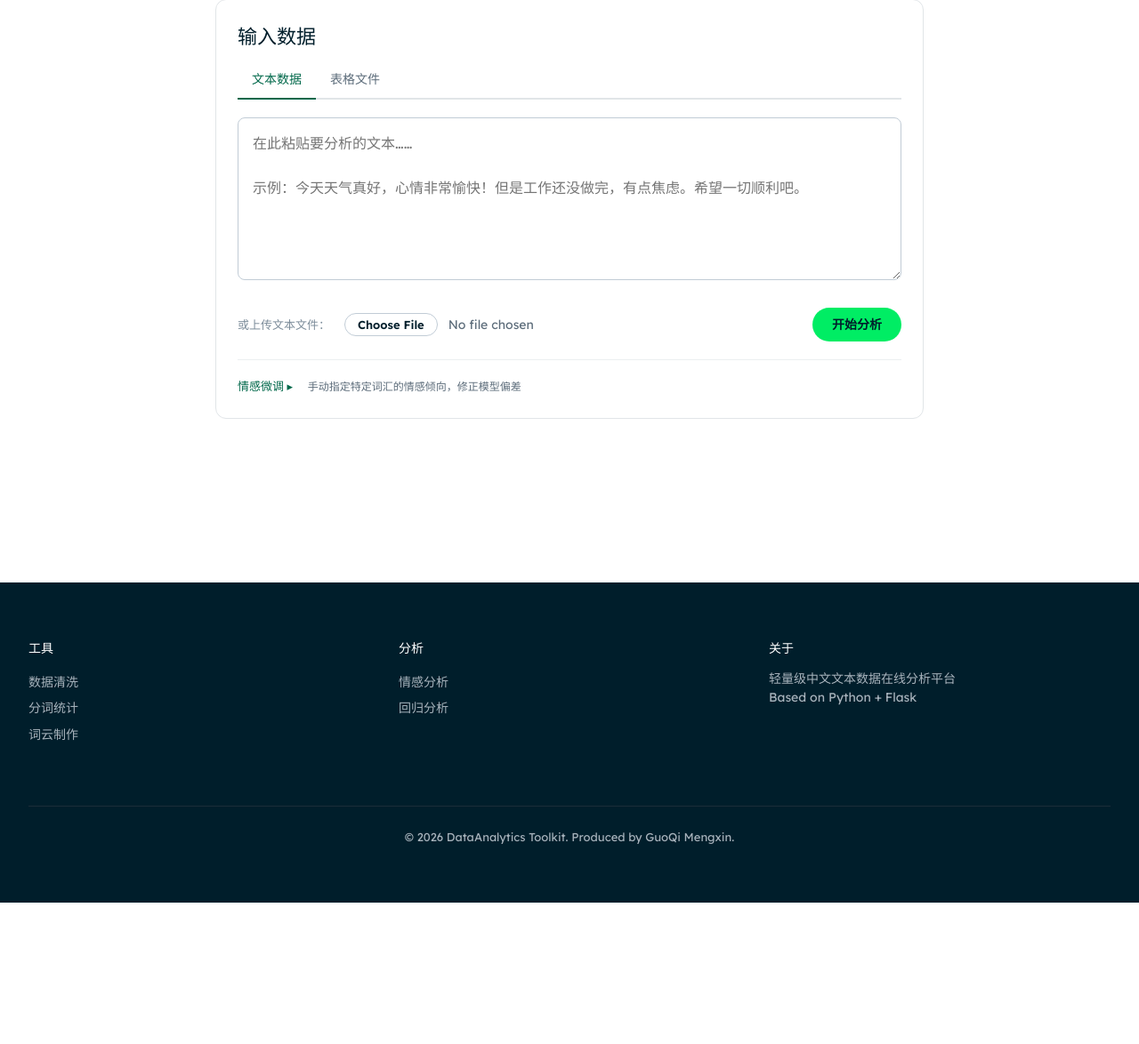
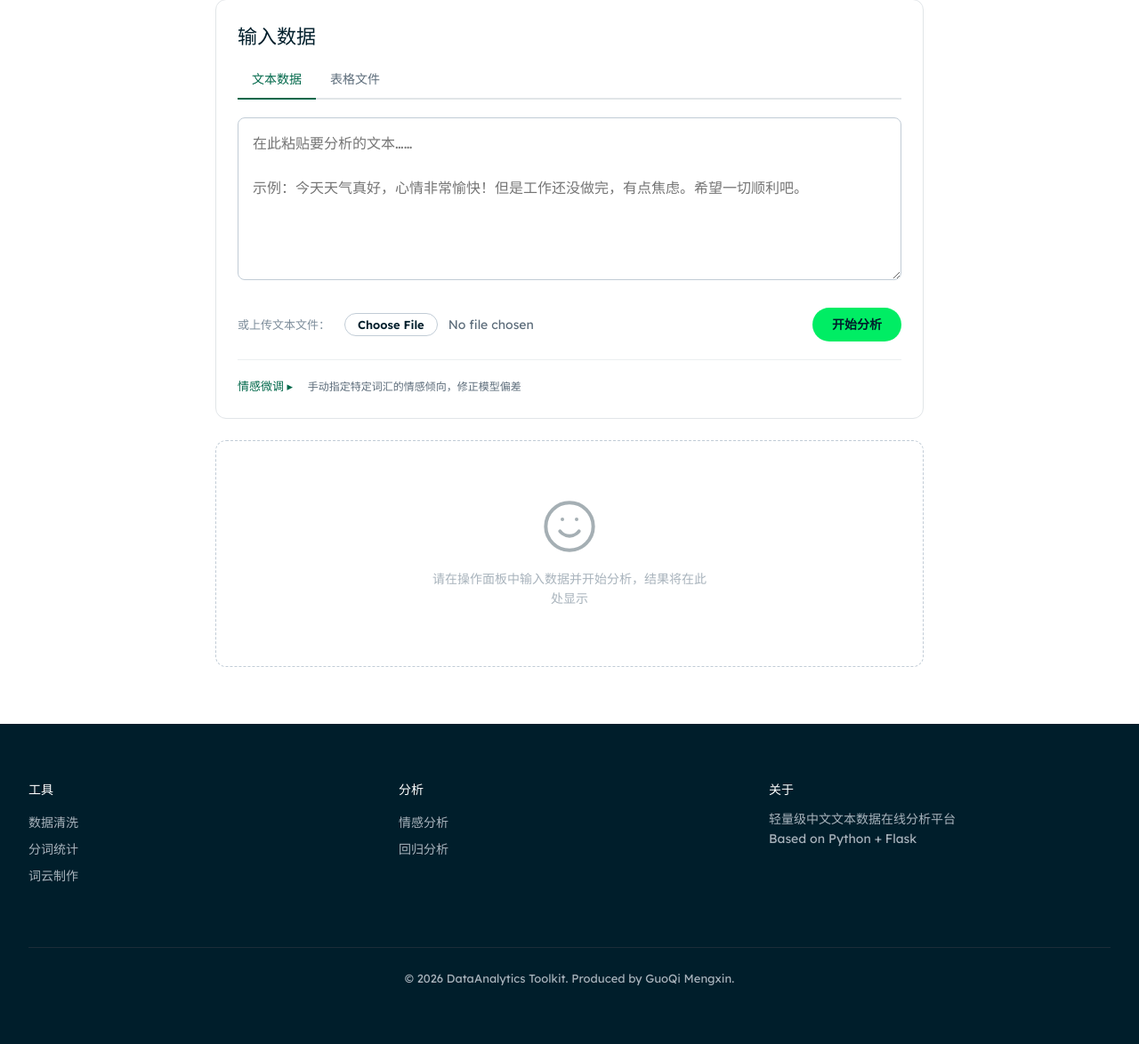
Before and after one commit to MSTAT-Lseng/DataAnalyticsToolkit, a Flask app: page /sentiment in a window 1280 px wide. Shown: the part 652-1826 px from the top of the page at 89% size. Before the commit the page ends 1667 px from the top, so only its background shows below. Run offline with Flask 3, Linux system fonts and the light colour scheme; some libraries are stand-ins or nearby versions.

Commit message:
Optimize interface.

```diff
--- a/static/css/style.css
+++ b/static/css/style.css
@@ -1104,7 +1104,7 @@ select.text-input {
   background: var(--color-brand-teal-deep);
   color: var(--color-on-dark);
   padding: var(--sp-section) var(--sp-xxl);
-  margin-top: var(--sp-section-lg);
+  /*margin-top: var(--sp-section-lg);*/
 }
 
 .footer-container {
@@ -1265,6 +1265,34 @@ select.text-input {
   animation: stopwordsSlideDown 0.2s ease;
 }
 
+/* ---- Empty State Placeholder ---- */
+.empty-state {
+  display: flex;
+  flex-direction: column;
+  align-items: center;
+  justify-content: center;
+  padding: var(--sp-section) var(--sp-xl);
+  text-align: center;
+  border: 1px dashed var(--color-hairline-strong);
+  border-radius: var(--r-lg);
+  margin-top: var(--sp-xl);
+}
+
+.empty-state-icon {
+  width: 64px;
+  height: 64px;
+  margin-bottom: var(--sp-md);
+  opacity: 0.35;
+}
+
+.empty-state-text {
+  font-size: 14px;
+  font-weight: 500;
+  color: var(--color-muted);
+  max-width: 320px;
+  line-height: 1.6;
+}
+
 /* ----------------------------------------------------------
    Responsive
    ---------------------------------------------------------- */
--- a/static/js/regression.js
+++ b/static/js/regression.js
@@ -95,6 +95,7 @@
     // ---- Render results ----
     function showResults(r) {
         document.getElementById('regression-result').style.display = '';
+        document.getElementById('empty-state').style.display = 'none';
 
         // Stats
         const r2Pct = (r.r_squared * 100).toFixed(2);
--- a/templates/sentiment.html
+++ b/templates/sentiment.html
@@ -136,6 +136,19 @@
         </div>
 
         <!-- ============================================================
+             Empty State (shown before first analysis)
+             ============================================================ -->
+        <div id="empty-state" class="empty-state">
+            <svg class="empty-state-icon" viewBox="0 0 24 24" fill="none" stroke="currentColor" stroke-width="1.5" stroke-linecap="round" stroke-linejoin="round">
+                <circle cx="12" cy="12" r="10"/>
+                <path d="M8 14s1.5 2 4 2 4-2 4-2"/>
+                <line x1="9" y1="9" x2="9.01" y2="9"/>
+                <line x1="15" y1="9" x2="15.01" y2="9"/>
+            </svg>
+            <p class="empty-state-text">请在操作面板中输入数据并开始分析，结果将在此处显示</p>
+        </div>
+
+        <!-- ============================================================
              Results (shared between text and table modes)
              ============================================================ -->
         <div id="results-container" class="results-area" style="display:none;">
@@ -229,6 +242,7 @@
 
     // Results (shared)
     const resultsContainer = document.getElementById('results-container');
+    const emptyState = document.getElementById('empty-state');
     const resultsLoading = document.getElementById('results-loading');
     const resultsLoadingText = document.getElementById('results-loading-text');
     const resultsContent = document.getElementById('results-content');
@@ -391,6 +405,7 @@
             if (!data.success) {
                 alert('分析失败：' + (data.error || '未知错误'));
                 resultsContainer.style.display = 'none';
+                emptyState.style.display = '';
                 return;
             }
 
@@ -398,6 +413,7 @@
         } catch (err) {
             alert('请求失败：' + err.message);
             resultsContainer.style.display = 'none';
+            emptyState.style.display = '';
         } finally {
             resetButton(submitBtn, '开始分析');
         }
@@ -549,6 +565,7 @@
             if (!data.success) {
                 alert('分析失败：' + (data.error || '未知错误'));
                 resultsContainer.style.display = 'none';
+                emptyState.style.display = '';
                 return;
             }
 
@@ -556,6 +573,7 @@
         } catch (err) {
             alert('请求失败：' + err.message);
             resultsContainer.style.display = 'none';
+            emptyState.style.display = '';
         } finally {
             resetButton(tableAnalyzeBtn, '分析该列情感');
         }
@@ -566,6 +584,7 @@
     // ================================================================
     function renderTextResults(r) {
         resultsLoading.style.display = 'none';
+        emptyState.style.display = 'none';
         resultsContent.style.display = '';
         statsBar.style.display = 'none';
 
@@ -608,6 +627,7 @@
     // ================================================================
     function renderTableResults(r) {
         resultsLoading.style.display = 'none';
+        emptyState.style.display = 'none';
         resultsContent.style.display = '';
 
         // Store for export
```
Also changed, not shown: static/js/segmentation.js (+7 -1 lines), templates/cleaning.html (+14 -0 lines), templates/regression.html (+9 -0 lines), templates/segmentation.html (+12 -0 lines), templates/wordcloud.html (+17 -1 lines).
